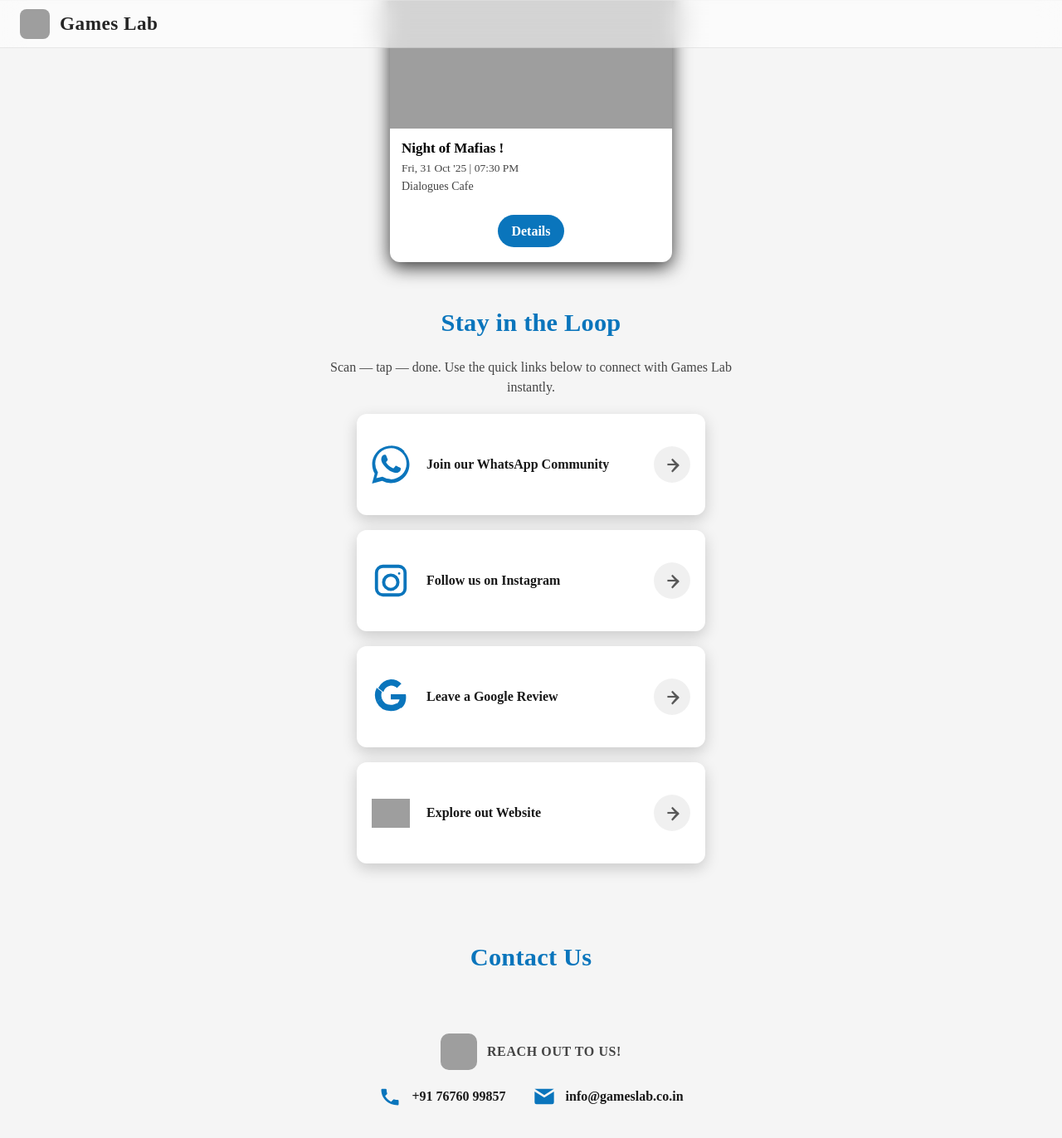
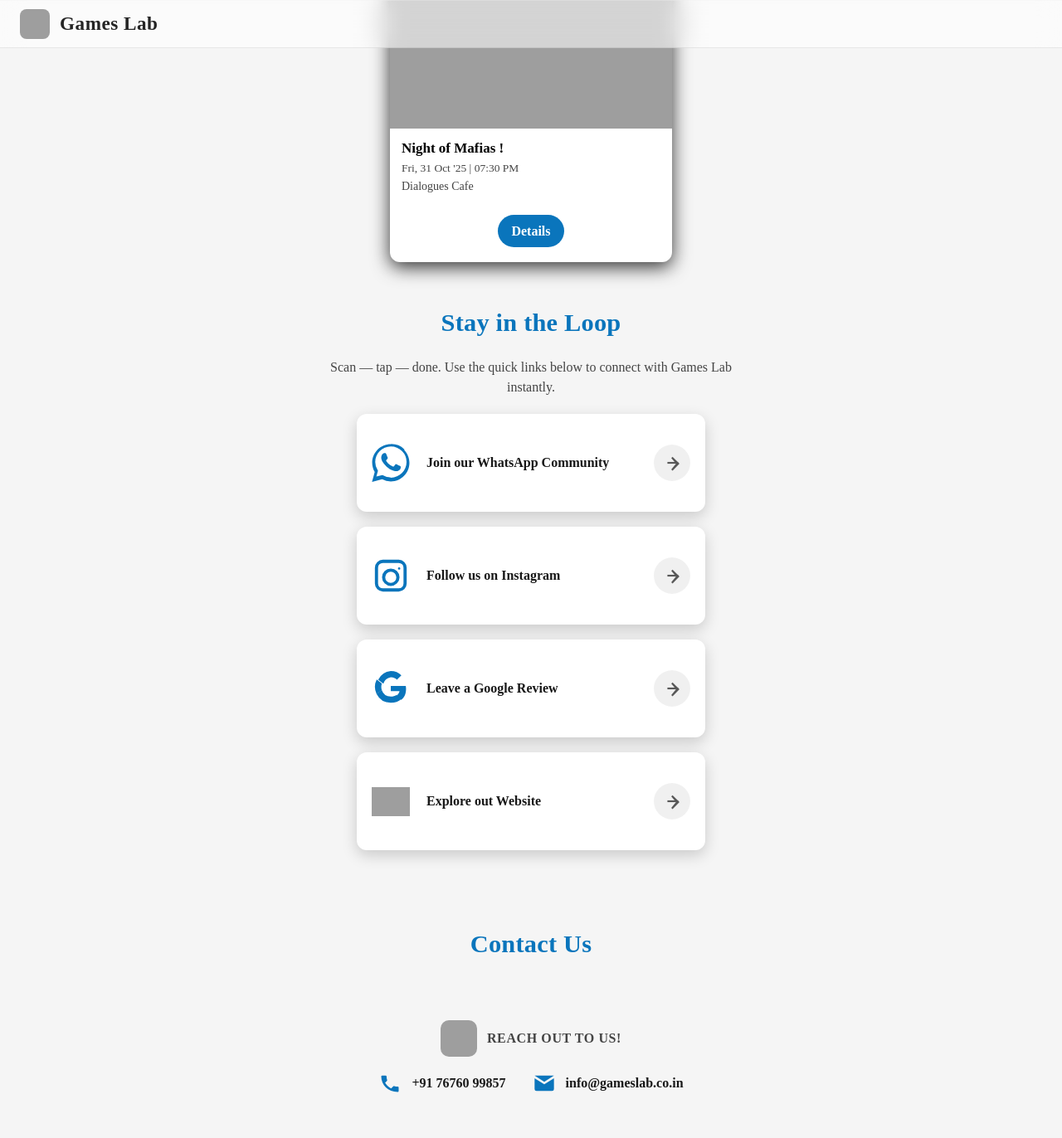
Before and after one commit to gameslabbangalore-maker/website, a Jekyll site: the page built from qr-landing.html, in a window 1280 px wide and 1400 px high, scrolled down 197 px. Shown: the top 1372 px of the window at 83% size. Built offline with Jekyll 4.4.1, drawn with Linux system fonts in a browser that asks for light colours; grey boxes are pictures that could not be loaded.

Commit message:
Update qr-landing.css

```diff
--- a/assets/css/qr-landing.css
+++ b/assets/css/qr-landing.css
@@ -49,7 +49,7 @@ body.qr-landing{
 .qr-action-card{
   width:90vw;
   max-width:384px;
-  padding:clamp(12px,2.1vw,16px) clamp(14px,2.4vw,18px);
+  padding:clamp(10px,1.8vw,14px) clamp(14px,2.4vw,18px);
   min-height:clamp(70px,18vw,90px);
   border-radius:12px;
   background:var(--card);
```
